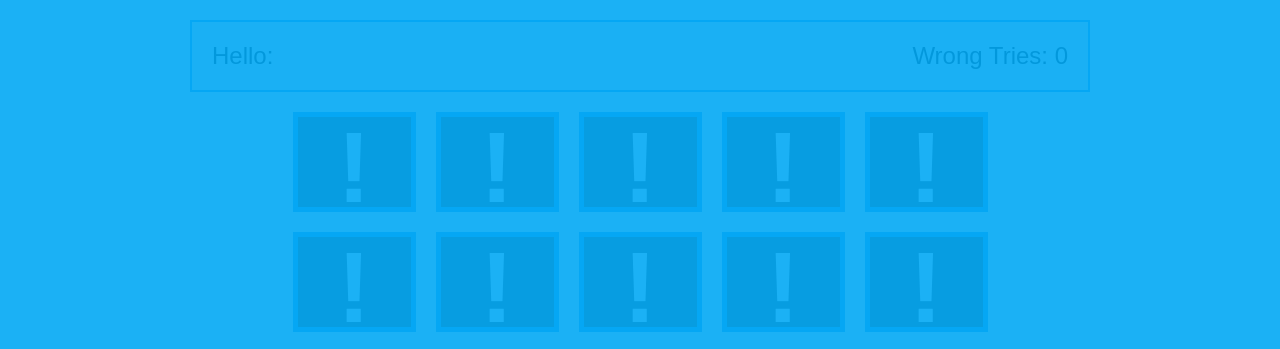
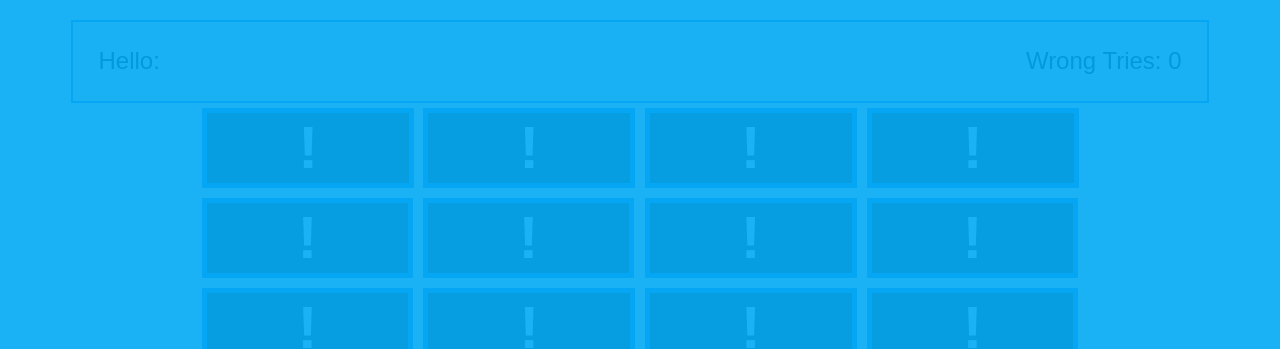
Before and after one commit to ramy-salama/MemoryGame, a plain HTML site: page index.html in a window 1280 px wide. Shown: the top 349 px of the page. Drawn offline with Linux system fonts and the light colour scheme.

Commit message:
Edit css

```diff
--- a/css/game.css
+++ b/css/game.css
@@ -32,10 +32,10 @@ body {
 }
 
 .info-container {
-    width: 900px;
+    width: 90%;
     margin: 20px auto 0;
     background-color: #f6f6f6;
-    padding: 20px;
+    padding: 2%;
     font-size: 24px;
     overflow: hidden;
     border: 2px solid #2196f3;
@@ -54,9 +54,9 @@ body {
 
 .memory-game-blocks {
     display: flex;
-    width: 715px;
+    width: 70.15%;
     flex-wrap: wrap;
-    margin: 20px auto;
+    margin: 0 auto;
 }
 
 .memory-game-blocks.no-clicking {
@@ -64,24 +64,24 @@ body {
 }
 
 .memory-game-blocks .game-block {
-    height: 100px;
+    height: 80px;
     transition: transform .5s;
     transform-style: preserve-3d;
     cursor: pointer;
     position: relative;
-    flex: 1 0 100px;
-    margin: 0 10px 20px;
+    flex: 1 0 20%;
+    margin: 5px 5px 5px;
 }
 
 .memory-game-blocks .game-block .front {
     background-color: #333;
-    line-height: 100px;
+    line-height: 70px;
 }
 
 .memory-game-blocks .game-block .front:before {
     content: "!";
     color: #fff;
-    font-size: 100px;
+    font-size: 60px;
     font-weight: bold;
 }
 
@@ -91,8 +91,8 @@ body {
 }
 
 .memory-game-blocks .game-block .back img {
-    width: 113px;
-    height: 89px;
+    width: 99%;
+    height: 99%;
 }
 
 .memory-game-blocks .game-block .face {
```
